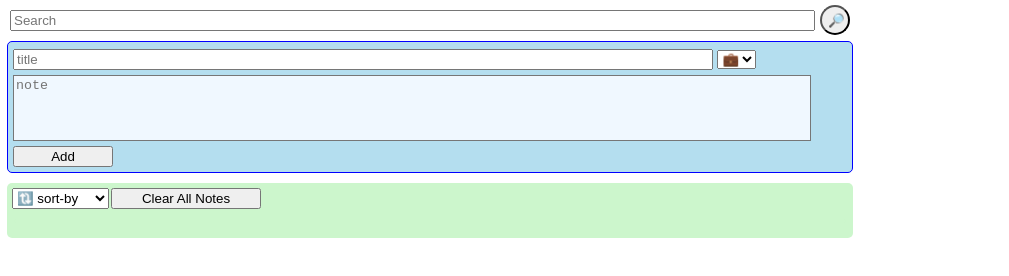
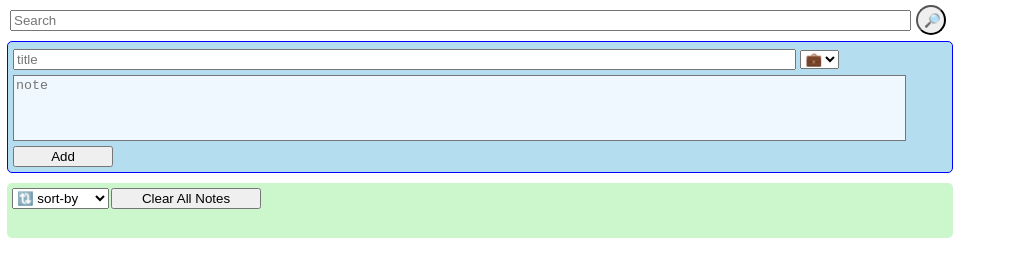
Before and after one commit to Kietezuka/QuickNote-Chrome-Extension, a browser extension: page index.html in a window 1280 px wide. Shown: the whole page, without its empty margins (0-1009 px from the left). Drawn offline with nearby package versions, Linux system fonts and the light colour scheme.

Commit message:
Update style.css

```diff
--- a/style.css
+++ b/style.css
@@ -3,7 +3,7 @@ body {
   margin: 0;
 }
 .container {
-  max-width: 850px;
+  max-width: 950px;
   min-width: 250px;
   padding: 5px;
 }
```
